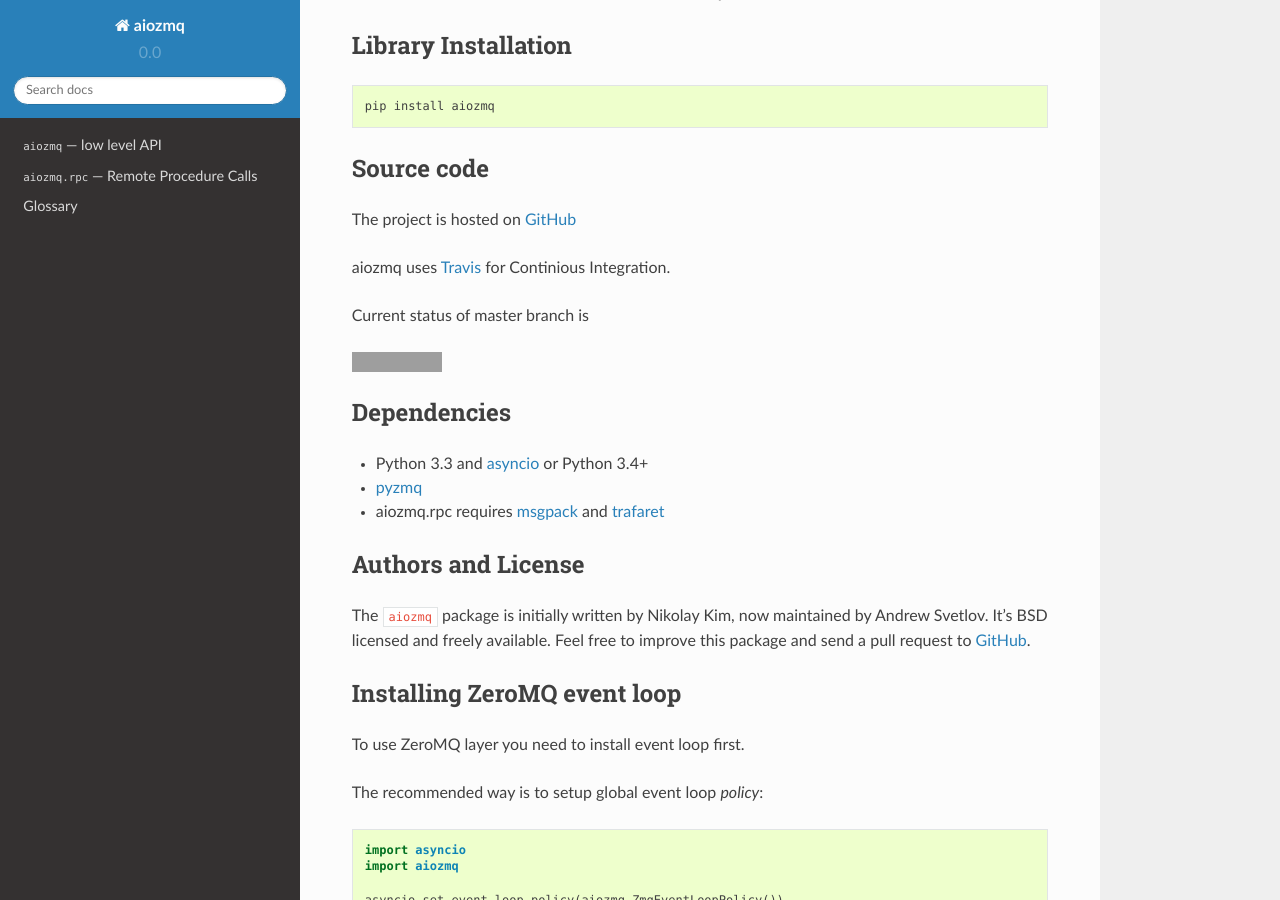
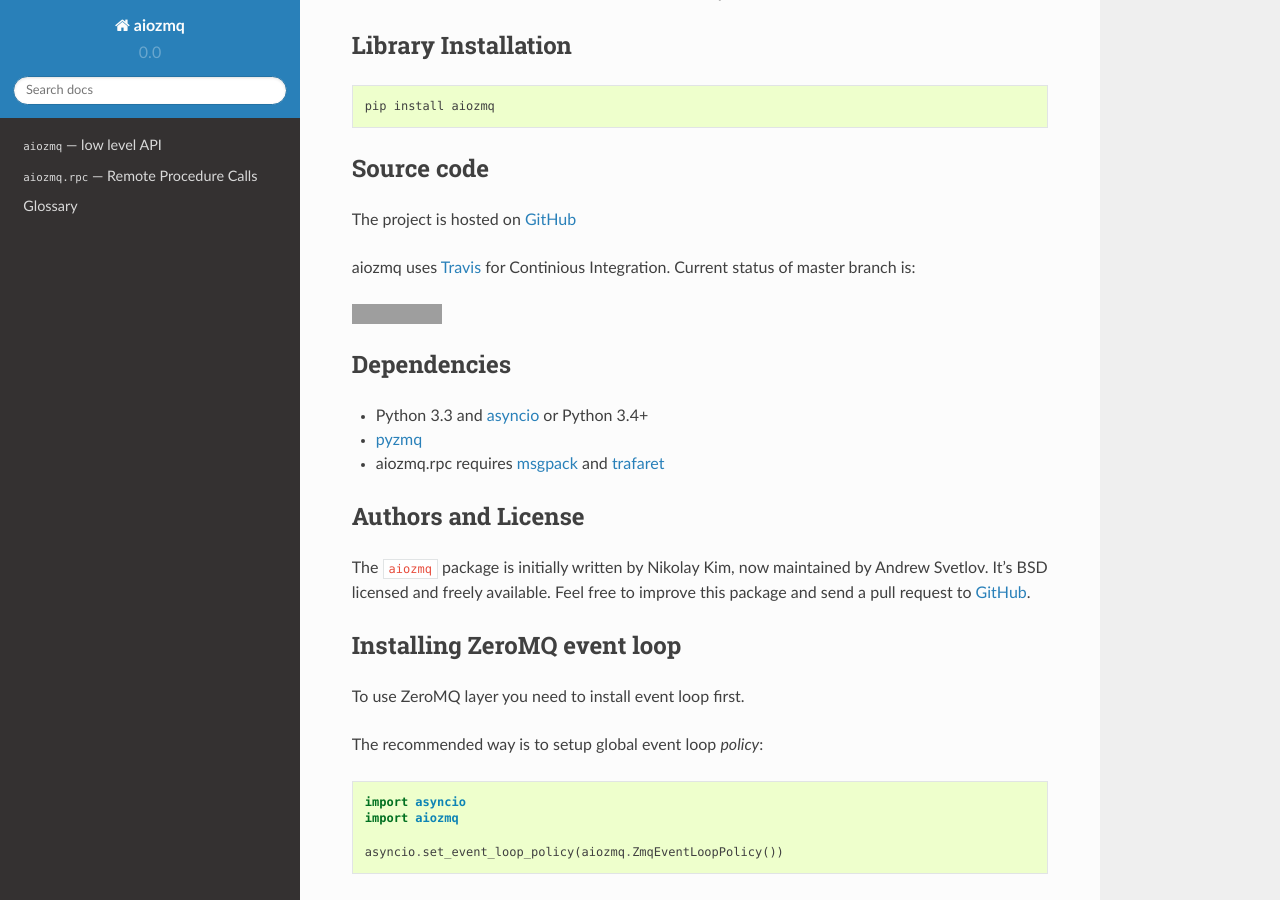
Before and after one commit to aio-libs/aiozmq, a Sphinx documentation site: the page built from docs/index.rst, in a window 1280 px wide and 900 px high, scrolled down 331 px. Built offline with Sphinx 7.4.7 and the Read the Docs theme 2.0.0, drawn with Linux system fonts in a browser that asks for light colours; pages that are not in the unit, such as notebooks, are missing from menus; grey boxes are pictures that could not be loaded.

Commit message:
Improve docs formatting

```diff
--- a/docs/index.rst
+++ b/docs/index.rst
@@ -32,9 +32,7 @@
 The project is hosted on `GitHub`_
 
 aiozmq uses `Travis <https://travis-ci.org/aio-libs/aiozmq>`_ for
-Continious Integration.
-
-Current status of master branch is
+Continious Integration.  Current status of master branch is:
 
 .. image:: https://travis-ci.org/aio-libs/aiozmq.svg?branch=master   :target: https://travis-ci.org/aio-libs/aiozmq
 
```
